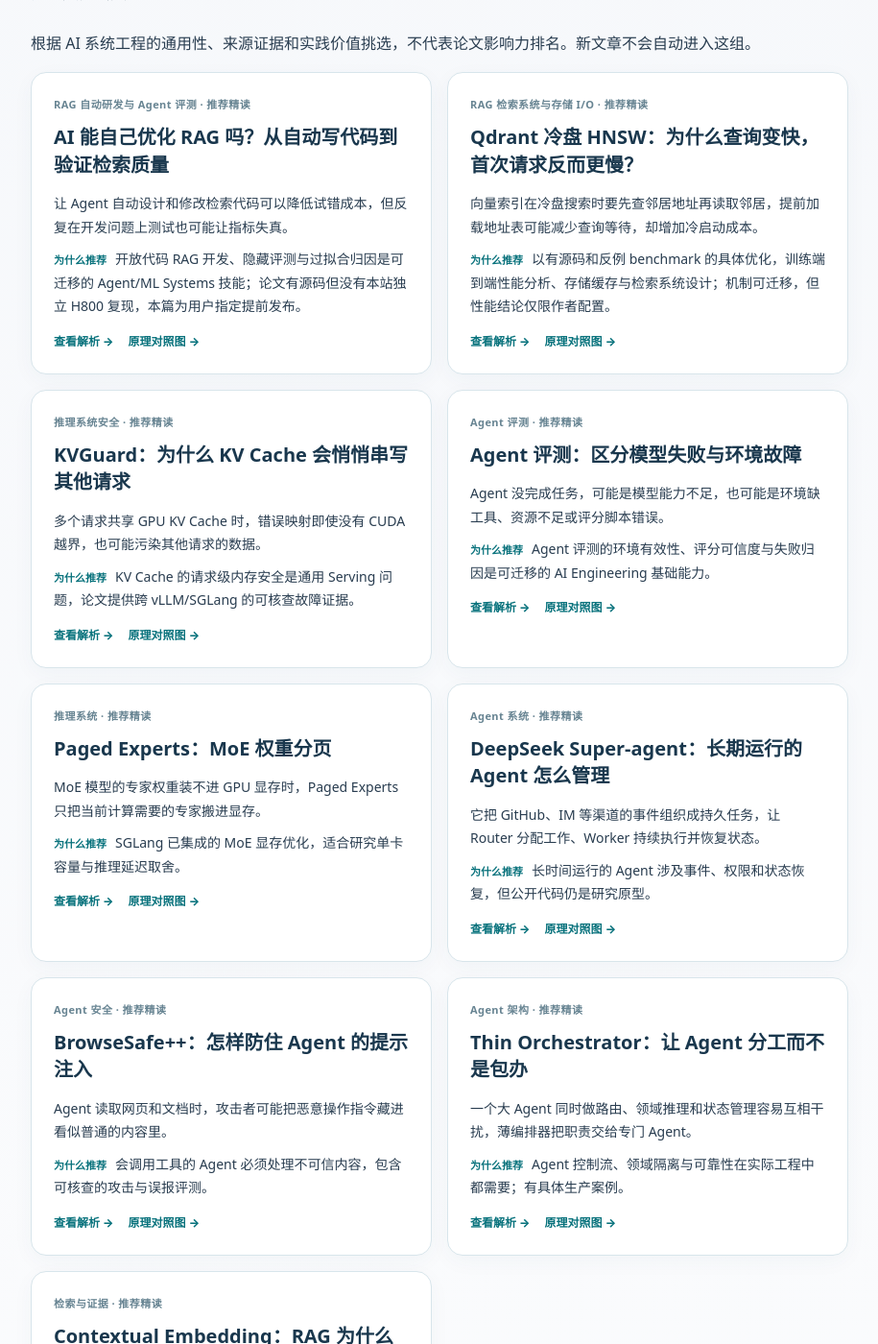
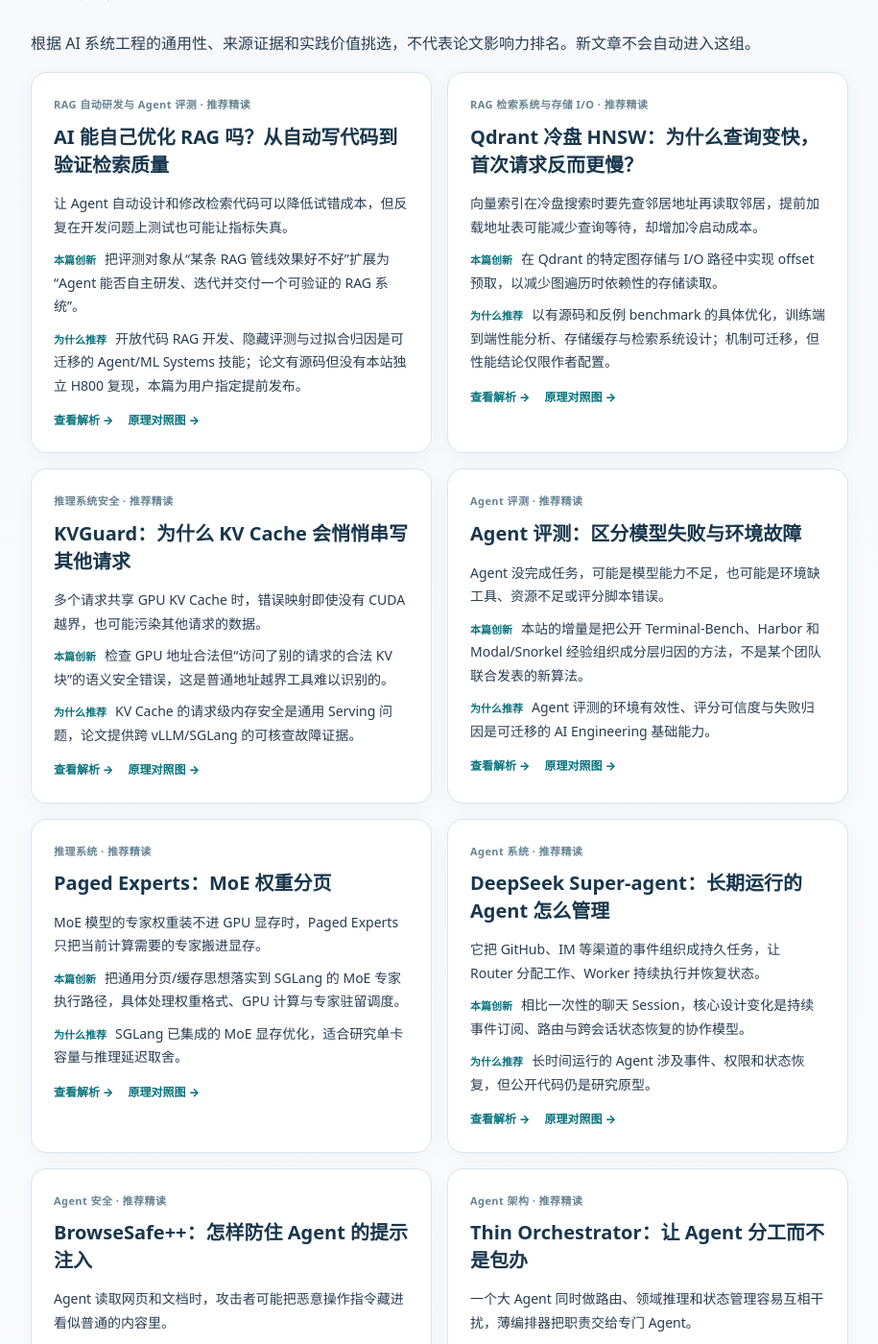
Before and after one commit to ljrirene/ai-engineering-notes, a Jekyll site: the page built from docs/index.html, in a window 1280 px wide and 1400 px high, scrolled down 482 px. Shown: the whole window at 96% size, without its empty margins (182-1097 px from the left). Built offline with Jekyll 4.4.1, drawn with Linux system fonts in a browser that asks for light colours; some of the changed text lies outside the part shown.

Commit message:
Surface actual innovations across studies; document full-library teaching audit

```diff
--- a/docs/index.html
+++ b/docs/index.html
@@ -17,6 +17,7 @@ title: Home
 <div class="research-meta">{{ s.topic }} · 推荐精读</div>
 <h3><a href="{{ s.url | relative_url }}">{{ s.title }}</a></h3>
 <p class="research-sentence">{{ s.purpose }}</p>
+<p class="research-sentence"><strong>本篇创新</strong>{{ s.innovation }}</p>
 <p class="research-sentence"><strong>为什么推荐</strong>{{ s.why_priority }}</p>
 <div class="research-card-actions"><a href="{{ s.url | relative_url }}">查看解析 →</a><a href="{{ s.visual | relative_url }}">原理对照图 →</a></div>
 </article>
@@ -33,6 +34,7 @@ title: Home
 <h3><a href="{{ s.url | relative_url }}">{{ s.title }}</a></h3>
 <p class="research-sentence"><strong>它解决</strong>{{ s.purpose }}</p>
 <p class="research-sentence"><strong>你会学到</strong>{{ s.takeaway }}</p>
+<p class="research-sentence"><strong>创新在哪里</strong>{{ s.innovation }}</p>
 {% assign relation = s.related | first %}
 {% assign other = site.data.studies | where: "id", relation.id | first %}
 {% if other %}
```
